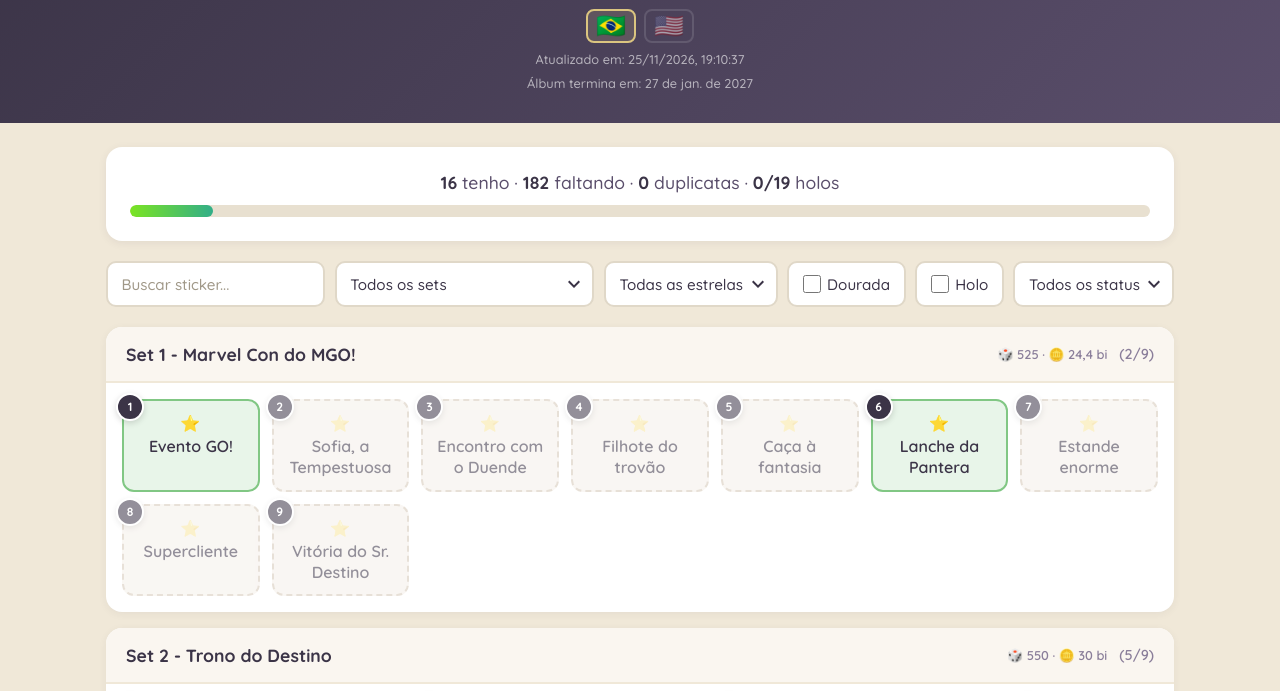
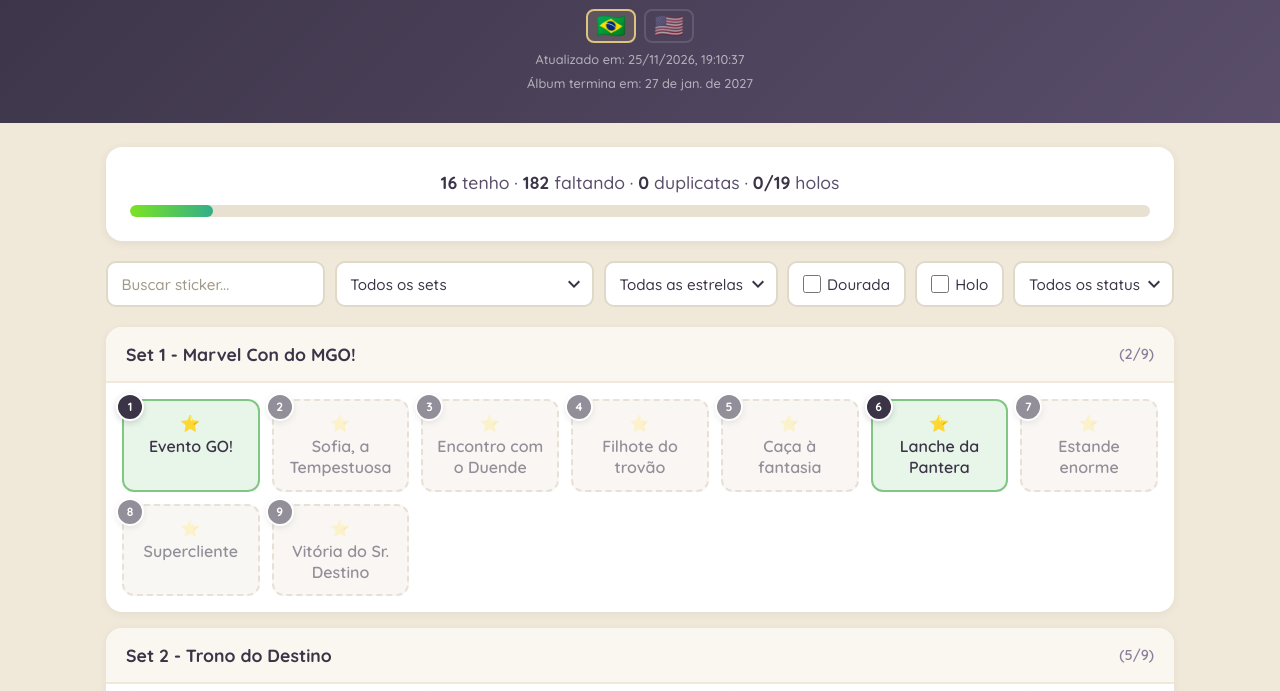
Before and after one commit to walterjaworski/monopoly-stickers, a website: page docs/index.html in a window 1280 px wide. Shown: the part 99-790 px from the top of the page. Drawn offline with Linux system fonts and the light colour scheme.

Commit message:
Remove recompensas por set

```diff
--- a/captura-stickers.js
+++ b/captura-stickers.js
@@ -222,10 +222,6 @@ function salvarDados(ptData, enLookup) {
       id: set.SetId,
       nome: set.SetName,
       nomeEn: enLookup.sets[setNum] || setAnterior?.nomeEn || set.SetName,
-      recompensas: (set.CompletionRewards || []).map(r => ({
-        tipo: r.CommodityKey,
-        quantidade: r.Quantity,
-      })),
       stickers: set.Stickers.map((s, j) => {
         const stickerNum = j + 1;
         const key = `${setNum}:${stickerNum}`;
--- a/docs/app.js
+++ b/docs/app.js
@@ -27,7 +27,6 @@ const i18n = {
     'album-fim': 'Álbum termina em:',
     'stat-holo': 'holos',
     'filtro-holo': 'Holo',
-    'recompensa': 'Recompensa por completar o set',
     'error-load': 'Erro ao carregar stickers. Execute o script de captura primeiro.',
   },
   en: {
@@ -48,7 +47,6 @@ const i18n = {
     'album-fim': 'Album ends on:',
     'stat-holo': 'holos',
     'filtro-holo': 'Holo',
-    'recompensa': 'Set completion reward',
     'error-load': 'Error loading stickers. Run the capture script first.',
   },
 };
@@ -196,22 +194,12 @@ function render(stickers, filtros) {
       }
     });
 
-    const fmt = new Intl.NumberFormat(lingua === 'en' ? 'en-US' : 'pt-BR', {
-      notation: 'compact',
-      maximumFractionDigits: 1,
-    });
-    const recompensas = (set.recompensas || []).map(r => {
-      const icon = r.tipo === 'rolls' ? '🎲' : r.tipo === 'currency_soft' ? '🪙' : '🎁';
-      return `${icon} ${fmt.format(r.quantidade)}`;
-    }).join(' · ');
-
     const div = document.createElement('div');
     div.className = 'set';
 
     div.innerHTML = `
       <div class="set-header">
-        <span class="set-header-titulo">${nomeSetDisplay(set)}</span>
-        ${recompensas ? `<span class="set-recompensa" title="${tr('recompensa')}">${recompensas}</span>` : ''}
+        <span>${nomeSetDisplay(set)}</span>
         <span class="set-progresso">${progressoSet}</span>
       </div>
       <div class="stickers-grid">
--- a/docs/stickers.json
+++ b/docs/stickers.json
@@ -12,16 +12,6 @@
       "id": "PancakesAlbum.1",
       "nome": "Marvel Con do MGO!",
       "nomeEn": "MGO! Marvel Con",
-      "recompensas": [
-        {
-          "tipo": "rolls",
-          "quantidade": 525
-        },
-        {
-          "tipo": "currency_soft",
-          "quantidade": 24400000000
-        }
-      ],
       "stickers": [
         {
           "id": "PancakesAlbum.1.1",
@@ -102,16 +92,6 @@
       "id": "PancakesAlbum.2",
       "nome": "Trono do Destino",
       "nomeEn": "Doom's Throne",
-      "recompensas": [
-        {
-          "tipo": "rolls",
-          "quantidade": 550
-        },
-        {
-          "tipo": "currency_soft",
-          "quantidade": 30000000000
-        }
-      ],
       "stickers": [
         {
           "id": "PancakesAlbum.2.1",
@@ -192,16 +172,6 @@
       "id": "PancakesAlbum.3",
       "nome": "Arsenal da Marvel",
       "nomeEn": "Marvel Armory",
-      "recompensas": [
-        {
-          "tipo": "rolls",
-          "quantidade": 575
-        },
-        {
-          "tipo": "currency_soft",
-          "quantidade": 33400000000
-        }
-      ],
       "stickers": [
         {
           "id": "PancakesAlbum.3.1",
@@ -282,16 +252,6 @@
       "id": "PancakesAlbum.4",
       "nome": "Confronto do Spidey",
       "nomeEn": "Spidey Showdown",
-      "recompensas": [
-        {
-          "tipo": "rolls",
-          "quantidade": 600
-        },
-        {
-          "tipo": "currency_soft",
-          "quantidade": 38000000000
-        }
-      ],
       "stickers": [
         {
           "id": "PancakesAlbum.4.1",
@@ -372,16 +332,6 @@
       "id": "PancakesAlbum.5",
       "nome": "Rodas e asas",
       "nomeEn": "Wheels & Wings",
-      "recompensas": [
-        {
-          "tipo": "rolls",
-          "quantidade": 625
-        },
-        {
-          "tipo": "currency_soft",
-          "quantidade": 42000000000
-        }
-      ],
       "stickers": [
         {
           "id": "PancakesAlbum.5.1",
@@ -462,16 +412,6 @@
       "id": "PancakesAlbum.6",
       "nome": "Ajuda do H.E.R.B.I.E.",
       "nomeEn": "H.E.R.B.I.E. Helps",
-      "recompensas": [
-        {
-          "tipo": "rolls",
-          "quantidade": 650
-        },
-        {
-          "tipo": "currency_soft",
-          "quantidade": 50500000000
-        }
-      ],
       "stickers": [
         {
           "id": "PancakesAlbum.6.1",
@@ -552,16 +492,6 @@
       "id": "PancakesAlbum.7",
       "nome": "Locais da Marvel",
       "nomeEn": "Marvel Landmarks",
-      "recompensas": [
-        {
-          "tipo": "rolls",
-          "quantidade": 675
-        },
-        {
-          "tipo": "currency_soft",
-          "quantidade": 52100000000
-        }
-      ],
       "stickers": [
         {
           "id": "PancakesAlbum.7.1",
@@ -642,20 +572,6 @@
       "id": "PancakesAlbum.8",
       "nome": "Guardiões",
       "nomeEn": "Guardians",
-      "recompensas": [
-        {
-          "tipo": "rolls",
-          "quantidade": 700
-        },
-        {
-          "tipo": "currency_soft",
-          "quantidade": 58800000000
-        },
-        {
-          "tipo": "EmojiPack_Pancakes_Emoji_06",
-          "quantidade": 1
-        }
-      ],
       "stickers": [
         {
           "id": "PancakesAlbum.8.1",
@@ -736,16 +652,6 @@
       "id": "PancakesAlbum.9",
       "nome": "Herói de aluguel",
       "nomeEn": "Hero for Hire",
-      "recompensas": [
-        {
-          "tipo": "rolls",
-          "quantidade": 725
-        },
-        {
-          "tipo": "currency_soft",
-          "quantidade": 67300000000
-        }
-      ],
       "stickers": [
         {
           "id": "PancakesAlbum.9.1",
@@ -826,16 +732,6 @@
       "id": "PancakesAlbum.10",
       "nome": "Dia da Esquilo",
       "nomeEn": "Squirrel Girl's Day",
-      "recompensas": [
-        {
-          "tipo": "rolls",
-          "quantidade": 750
-        },
-        {
-          "tipo": "currency_soft",
-          "quantidade": 76700000000
-        }
-      ],
       "stickers": [
         {
           "id": "PancakesAlbum.10.1",
@@ -916,16 +812,6 @@
       "id": "PancakesAlbum.11",
       "nome": "Viagem dos grandões",
       "nomeEn": "Big Guys Road-Trip",
-      "recompensas": [
-        {
-          "tipo": "rolls",
-          "quantidade": 775
-        },
-        {
-          "tipo": "currency_soft",
-          "quantidade": 86800000000
-        }
-      ],
       "stickers": [
         {
           "id": "PancakesAlbum.11.1",
@@ -1006,20 +892,6 @@
       "id": "PancakesAlbum.12",
       "nome": "Jovens Vingadores",
       "nomeEn": "Young Avengers",
-      "recompensas": [
-        {
-          "tipo": "rolls",
-          "quantidade": 800
-        },
-        {
-          "tipo": "currency_soft",
-          "quantidade": 97800000000
-        },
-        {
-          "tipo": "PancakesSetCompletionRewardBox_Emoji",
-          "quantidade": 1
-        }
-      ],
       "stickers": [
         {
           "id": "PancakesAlbum.12.1",
@@ -1100,16 +972,6 @@
       "id": "PancakesAlbum.13",
       "nome": "Malvadões",
       "nomeEn": "Big Bads",
-      "recompensas": [
-        {
-          "tipo": "rolls",
-          "quantidade": 825
-        },
-        {
-          "tipo": "currency_soft",
-          "quantidade": 103000000000
-        }
-      ],
       "stickers": [
         {
           "id": "PancakesAlbum.13.1",
@@ -1200,16 +1062,6 @@
       "id": "PancakesAlbum.14",
       "nome": "X-Men dos anos 90",
       "nomeEn": "90s X-Men",
-      "recompensas": [
-        {
-          "tipo": "rolls",
-          "quantidade": 850
-        },
-        {
-          "tipo": "currency_soft",
-          "quantidade": 111000000000
-        }
-      ],
       "stickers": [
         {
           "id": "PancakesAlbum.14.1",
@@ -1300,20 +1152,6 @@
       "id": "PancakesAlbum.15",
       "nome": "Wakanda fantástica",
       "nomeEn": "Wakanda FOUR-Ever",
-      "recompensas": [
-        {
-          "tipo": "rolls",
-          "quantidade": 875
-        },
-        {
-          "tipo": "currency_soft",
-          "quantidade": 125000000000
-        },
-        {
-          "tipo": "EmojiPack_Pancakes_Emoji_02",
-          "quantidade": 1
-        }
-      ],
       "stickers": [
         {
           "id": "PancakesAlbum.15.1",
@@ -1409,16 +1247,6 @@
       "id": "PancakesAlbum.16",
       "nome": "Os Vingadores",
       "nomeEn": "The Avengers",
-      "recompensas": [
-        {
-          "tipo": "rolls",
-          "quantidade": 900
-        },
-        {
-          "tipo": "currency_soft",
-          "quantidade": 137000000000
-        }
-      ],
       "stickers": [
         {
           "id": "PancakesAlbum.16.1",
@@ -1514,16 +1342,6 @@
       "id": "PancakesAlbum.17",
       "nome": "Heróis em ação",
       "nomeEn": "Heroes Unleashed",
-      "recompensas": [
-        {
-          "tipo": "rolls",
-          "quantidade": 925
-        },
-        {
-          "tipo": "currency_soft",
-          "quantidade": 155000000000
-        }
-      ],
       "stickers": [
         {
           "id": "PancakesAlbum.17.1",
@@ -1614,20 +1432,6 @@
       "id": "PancakesAlbum.18",
       "nome": "X-Men em Doomsday",
       "nomeEn": "X-Men Doomsday",
-      "recompensas": [
-        {
-          "tipo": "rolls",
-          "quantidade": 975
-        },
-        {
-          "tipo": "currency_soft",
-          "quantidade": 167000000000
-        },
-        {
-          "tipo": "PancakesSetCompletionRewardBox_Emoji",
-          "quantidade": 1
-        }
-      ],
       "stickers": [
         {
           "id": "PancakesAlbum.18.1",
@@ -1718,16 +1522,6 @@
       "id": "PancakesAlbum.19",
       "nome": "Poderes Poderosos",
       "nomeEn": "Power Moves",
-      "recompensas": [
-        {
-          "tipo": "rolls",
-          "quantidade": 1125
-        },
-        {
-          "tipo": "currency_soft",
-          "quantidade": 176000000000
-        }
-      ],
       "stickers": [
         {
           "id": "PancakesAlbum.19.1",
@@ -1818,20 +1612,6 @@
       "id": "PancakesAlbum.20",
       "nome": "Mãos pesadas",
       "nomeEn": "Heavy Hitters",
-      "recompensas": [
-        {
-          "tipo": "rolls",
-          "quantidade": 1325
-        },
-        {
-          "tipo": "currency_soft",
-          "quantidade": 188000000000
-        },
-        {
-          "tipo": "Pancakes_Shield_01",
-          "quantidade": 1
-        }
-      ],
       "stickers": [
         {
           "id": "PancakesAlbum.20.1",
@@ -1917,20 +1697,6 @@
       "id": "PancakesAlbum.21",
       "nome": "Novos Vingadores",
       "nomeEn": "New Avengers",
-      "recompensas": [
-        {
-          "tipo": "rolls",
-          "quantidade": 1625
-        },
-        {
-          "tipo": "currency_soft",
-          "quantidade": 274000000000
-        },
-        {
-          "tipo": "FairyTalesSetCompletionRewardBox_FE",
-          "quantidade": 1
-        }
-      ],
       "stickers": [
         {
           "id": "PancakesAlbum.21.1",
@@ -2016,20 +1782,6 @@
       "id": "PancakesAlbum.22",
       "nome": "Além das estrelas",
       "nomeEn": "Beyond the Stars",
-      "recompensas": [
-        {
-          "tipo": "rolls",
-          "quantidade": 1900
-        },
-        {
-          "tipo": "currency_soft",
-          "quantidade": 337000000000
-        },
-        {
-          "tipo": "FairyTalesSetCompletionRewardBox_FE",
-          "quantidade": 1
-        }
-      ],
       "stickers": [
         {
           "id": "PancakesAlbum.22.1",
--- a/docs/style.css
+++ b/docs/style.css
@@ -233,20 +233,6 @@ main {
   display: flex;
   justify-content: space-between;
   align-items: center;
-  gap: 0.75rem;
-  flex-wrap: wrap;
-}
-
-.set-header-titulo {
-  flex: 1;
-  min-width: 180px;
-}
-
-.set-recompensa {
-  font-size: 0.8rem;
-  color: #8a7e9a;
-  font-weight: 600;
-  white-space: nowrap;
 }
 
 .set-header .set-progresso {
```
